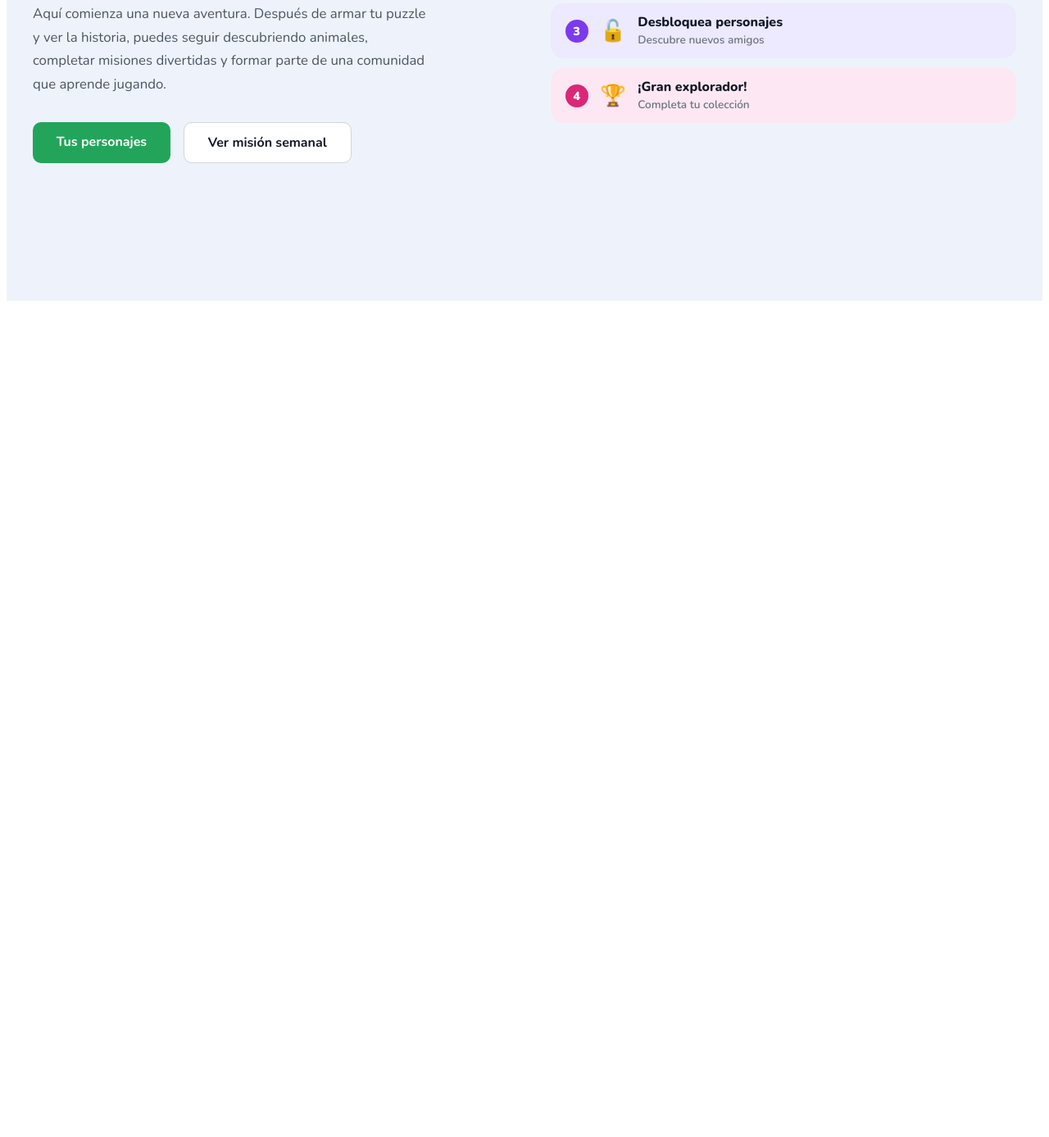
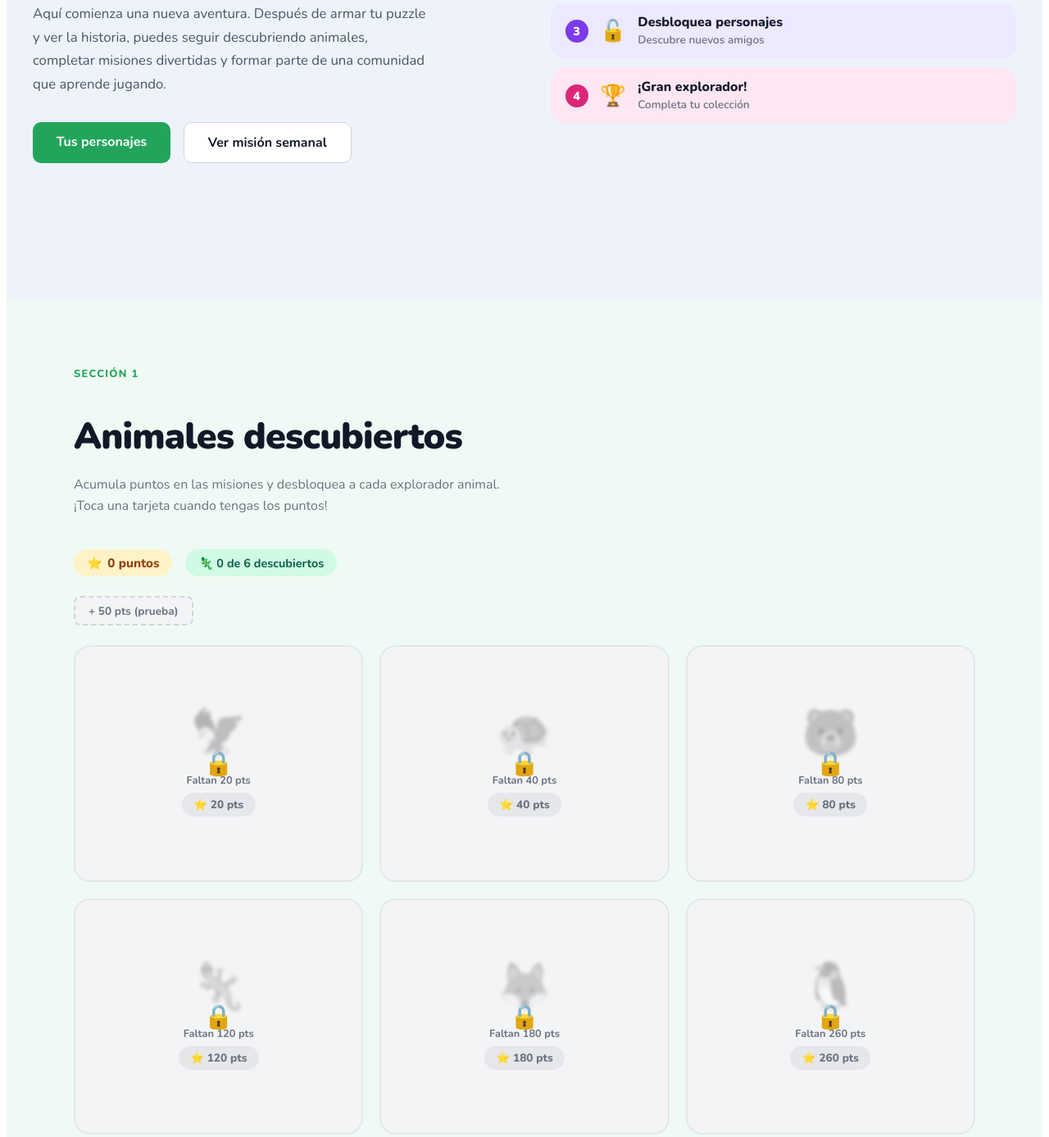
Before and after one commit to AlexSpaceDev/clubdeexploradores, an Astro site: page / in a window 1280 px wide. Shown: the part 441-1828 px from the top of the page at 82% size. Before the commit the page ends 816 px from the top, so only its background shows below. Built offline with nearby package versions, Linux system fonts and the light colour scheme; Astro itself is replaced by a stand-in of ours.

Commit message:
feat: zustand, farmer motion instalado y creación/funcionalidad de animales section

```diff
--- a/package.json
+++ b/package.json
@@ -17,8 +17,10 @@
     "@types/react": "^19.2.14",
     "@types/react-dom": "^19.2.3",
     "astro": "^6.1.1",
+    "framer-motion": "^12.38.0",
     "react": "^19.2.4",
     "react-dom": "^19.2.4",
-    "tailwindcss": "^4.2.2"
+    "tailwindcss": "^4.2.2",
+    "zustand": "^5.0.12"
   }
 }
--- /dev/null
+++ b/src/components/AnimalCard.tsx
@@ -0,0 +1,141 @@
+import { motion, AnimatePresence } from 'framer-motion';
+import { useEffect } from 'react';
+import type { Animal } from '../data/animals';
+import type { AnimalStatus } from '../store/explorerStore';
+import { useExplorerStore } from '../store/explorerStore';
+
+interface Props {
+  animal: Animal;
+  status: AnimalStatus;
+  points: number;
+}
+
+export default function AnimalCard({ animal, status, points }: Props) {
+  const { unlockAnimal, setUnlocked } = useExplorerStore();
+
+  const canUnlock = points >= animal.costo;
+
+  // Cuando termina la animación de desbloqueo, marcamos como unlocked
+  useEffect(() => {
+    if (status === 'unlocking') {
+      const timer = setTimeout(() => {
+        setUnlocked(animal.id);
+      }, 1400);
+      return () => clearTimeout(timer);
+    }
+  }, [status]);
+
+  const handleClick = () => {
+    if (status === 'locked' && canUnlock) {
+      unlockAnimal(animal.id, animal.costo);
+    }
+  };
+
+  return (
+    <motion.div
+      layout
+      className="animal-card-wrapper"
+      style={{ '--accent': animal.accentColor, '--bg': animal.color } as React.CSSProperties}
+    >
+      {/* ── LOCKED ── */}
+      {status === 'locked' && (
+        <motion.div
+          className={`animal-card locked ${canUnlock ? 'can-unlock' : ''}`}
+          onClick={handleClick}
+          whileHover={canUnlock ? { scale: 1.03 } : {}}
+          whileTap={canUnlock ? { scale: 0.97 } : {}}
+          title={canUnlock ? 'Toca para desbloquear' : ''}
+        >
+          <div className="card-emoji blurred">
+            {animal.emoji}
+          </div>
+          <div className="lock-icon">🔒</div>
+          <div className="card-cost">
+            <span className="cost-label">
+              {canUnlock ? '¡Listo para desbloquear!' : `Faltan ${animal.costo - points} pts`}
+            </span>
+            <span className="cost-badge" style={{ background: canUnlock ? '#22c55e' : '#e5e7eb', color: canUnlock ? '#fff' : '#6b7280' }}>
+              ⭐ {animal.costo} pts
+            </span>
+          </div>
+        </motion.div>
+      )}
+
+      {/* ── UNLOCKING (animación) ── */}
+      {status === 'unlocking' && (
+        <motion.div
+          className="animal-card unlocking"
+          initial={{ scale: 1 }}
+          animate={{
+            scale: [1, 1.05, 0.98, 1.06, 0.99, 1],
+            rotate: [0, -3, 3, -2, 2, 0],
+            backgroundColor: ['#e5e7eb', '#fef08a', '#bbf7d0', '#e5e7eb'],
+          }}
+          transition={{ duration: 1.4, ease: 'easeInOut' }}
+        >
+          <motion.div
+            className="card-emoji"
+            animate={{ scale: [0.8, 1.3, 1], rotate: [0, 15, -10, 0] }}
+            transition={{ duration: 1.2, delay: 0.2 }}
+          >
+            {animal.emoji}
+          </motion.div>
+          <motion.p
+            className="unlocking-text"
+            initial={{ opacity: 0, y: 10 }}
+            animate={{ opacity: 1, y: 0 }}
+            transition={{ delay: 0.4 }}
+          >
+            ✨ ¡Desbloqueado!
+          </motion.p>
+        </motion.div>
+      )}
+
+      {/* ── UNLOCKED ── */}
+      {status === 'unlocked' && (
+        <motion.div
+          className="animal-card unlocked"
+          style={{ background: animal.color }}
+          initial={{ opacity: 0, y: 20, scale: 0.95 }}
+          animate={{ opacity: 1, y: 0, scale: 1 }}
+          transition={{ duration: 0.5, ease: 'easeOut' }}
+        >
+          {/* Imagen placeholder */}
+          <div className="animal-image-placeholder">
+            <span className="card-emoji">{animal.emoji}</span>
+            <span className="placeholder-label">Foto próximamente</span>
+          </div>
+
+          <div className="card-info">
+            <div className="card-header">
+              <h3 className="animal-name">{animal.nombre}</h3>
+              <span className="animal-tag" style={{ background: animal.accentColor }}>
+                {animal.descripcionCorta}
+              </span>
+            </div>
+
+            <p className="animal-desc">{animal.descripcion}</p>
+
+            <div className="animal-stats">
+              <div className="stat">
+                <span className="stat-icon">⚖️</span>
+                <span className="stat-value">{animal.stats.peso}</span>
+                <span className="stat-label">peso</span>
+              </div>
+              <div className="stat">
+                <span className="stat-icon">📏</span>
+                <span className="stat-value">{animal.stats.longitud}</span>
+                <span className="stat-label">longitud</span>
+              </div>
+              <div className="stat">
+                <span className="stat-icon">🌿</span>
+                <span className="stat-value">{animal.stats.habitat}</span>
+                <span className="stat-label">hábitat</span>
+              </div>
+            </div>
+          </div>
+        </motion.div>
+      )}
+    </motion.div>
+  );
+}
--- /dev/null
+++ b/src/components/AnimalGrid.tsx
@@ -0,0 +1,54 @@
+import { useEffect } from 'react';
+import { animals } from '../data/animals';
+import { useExplorerStore } from '../store/explorerStore';
+import AnimalCard from './AnimalCard';
+
+export default function AnimalGrid() {
+  const { points, animals: animalStates, initAnimals, addPoints } = useExplorerStore();
+
+  // Registra animales en el store si es primera vez
+  useEffect(() => {
+    initAnimals(animals.map((a) => a.id));
+  }, []);
+
+  const unlockedCount = animalStates.filter((a) => a.status === 'unlocked').length;
+
+  return (
+    <div className="animal-grid-wrapper">
+      {/* Header con puntos y contador */}
+      <div className="grid-header">
+        <div className="points-badge">
+          <span>⭐</span>
+          <span>{points} puntos</span>
+        </div>
+        <div className="unlocked-badge">
+          🦎 {unlockedCount} de {animals.length} descubiertos
+        </div>
+      </div>
+
+      {/* Botón temporal para testing — quitar en producción */}
+      <button
+        className="test-btn"
+        onClick={() => addPoints(50)}
+      >
+        + 50 pts (prueba)
+      </button>
+
+      {/* Grid de tarjetas */}
+      <div className="animals-grid">
+        {animals.map((animal) => {
+          const state = animalStates.find((a) => a.id === animal.id);
+          const status = state?.status ?? 'locked';
+          return (
+            <AnimalCard
+              key={animal.id}
+              animal={animal}
+              status={status}
+              points={points}
+            />
+          );
+        })}
+      </div>
+    </div>
+  );
+}
--- /dev/null
+++ b/src/components/AnimalesSection.astro
@@ -0,0 +1,295 @@
+---
+import AnimalGrid from './AnimalGrid';
+---
+
+<section class="animales-section">
+  <div class="animales-inner">
+
+    <div class="section-label">SECCIÓN 1</div>
+    <h2 class="section-title">Animales descubiertos</h2>
+    <p class="section-subtitle">
+      Acumula puntos en las misiones y desbloquea a cada explorador animal. ¡Toca una tarjeta cuando tengas los puntos!
+    </p>
+
+    <!-- React island con toda la lógica -->
+    <AnimalGrid client:load />
+
+  </div>
+</section>
+
+<style>
+  .animales-section {
+    background: #f0faf4;
+    padding: 5rem 1.5rem;
+    font-family: 'Nunito', sans-serif;
+  }
+
+  .animales-inner {
+    max-width: 1100px;
+    margin: 0 auto;
+  }
+
+  .section-label {
+    font-size: 0.8rem;
+    font-weight: 800;
+    letter-spacing: 0.1em;
+    color: #22a55b;
+    text-transform: uppercase;
+    margin-bottom: 0.5rem;
+  }
+
+  .section-title {
+    font-size: clamp(1.8rem, 4vw, 2.8rem);
+    font-weight: 900;
+    color: #111827;
+    margin-bottom: 0.75rem;
+    letter-spacing: -0.02em;
+  }
+
+  .section-subtitle {
+    font-size: 1rem;
+    color: #6b7280;
+    max-width: 560px;
+    line-height: 1.6;
+    margin-bottom: 2.5rem;
+  }
+
+  /* Estilos del grid y tarjetas — scoped aquí para no contaminar */
+  :global(.animal-grid-wrapper) {
+    display: flex;
+    flex-direction: column;
+    gap: 1.5rem;
+  }
+
+  :global(.grid-header) {
+    display: flex;
+    align-items: center;
+    gap: 1rem;
+    flex-wrap: wrap;
+  }
+
+  :global(.points-badge) {
+    display: flex;
+    align-items: center;
+    gap: 0.4rem;
+    background: #fef3c7;
+    color: #92400e;
+    font-weight: 800;
+    font-size: 0.95rem;
+    padding: 0.4rem 1rem;
+    border-radius: 999px;
+  }
+
+  :global(.unlocked-badge) {
+    background: #d1fae5;
+    color: #065f46;
+    font-weight: 700;
+    font-size: 0.9rem;
+    padding: 0.4rem 1rem;
+    border-radius: 999px;
+  }
+
+  :global(.test-btn) {
+    background: #f3f4f6;
+    border: 2px dashed #d1d5db;
+    color: #6b7280;
+    font-family: 'Nunito', sans-serif;
+    font-weight: 700;
+    font-size: 0.85rem;
+    padding: 0.4rem 1rem;
+    border-radius: 8px;
+    cursor: pointer;
+    width: fit-content;
+    transition: background 0.2s;
+  }
+
+  :global(.test-btn:hover) {
+    background: #e5e7eb;
+  }
+
+  :global(.animals-grid) {
+    display: grid;
+    grid-template-columns: repeat(auto-fill, minmax(280px, 1fr));
+    gap: 1.25rem;
+  }
+
+  /* Tarjeta base */
+  :global(.animal-card) {
+    border-radius: 20px;
+    padding: 1.4rem;
+    font-family: 'Nunito', sans-serif;
+    display: flex;
+    flex-direction: column;
+    gap: 0.75rem;
+    min-height: 240px;
+    position: relative;
+    overflow: hidden;
+  }
+
+  /* LOCKED */
+  :global(.animal-card.locked) {
+    background: #f3f4f6;
+    border: 2px solid #e5e7eb;
+    align-items: center;
+    justify-content: center;
+    text-align: center;
+    cursor: not-allowed;
+  }
+
+  :global(.animal-card.locked.can-unlock) {
+    cursor: pointer;
+    border-color: #22c55e;
+    background: #f0fdf4;
+  }
+
+  :global(.card-emoji) {
+    font-size: 3.5rem;
+    line-height: 1;
+  }
+
+  :global(.blurred) {
+    filter: grayscale(1) blur(2px) opacity(0.35);
+  }
+
+  :global(.lock-icon) {
+    font-size: 1.8rem;
+    position: absolute;
+    top: 50%;
+    left: 50%;
+    transform: translate(-50%, -50%);
+  }
+
+  :global(.card-cost) {
+    display: flex;
+    flex-direction: column;
+    align-items: center;
+    gap: 0.4rem;
+    margin-top: 0.5rem;
+  }
+
+  :global(.cost-label) {
+    font-size: 0.8rem;
+    font-weight: 700;
+    color: #6b7280;
+  }
+
+  :global(.cost-badge) {
+    font-size: 0.85rem;
+    font-weight: 800;
+    padding: 0.3rem 0.9rem;
+    border-radius: 999px;
+    transition: background 0.3s, color 0.3s;
+  }
+
+  /* UNLOCKING */
+  :global(.animal-card.unlocking) {
+    align-items: center;
+    justify-content: center;
+    text-align: center;
+  }
+
+  :global(.unlocking-text) {
+    font-size: 1.1rem;
+    font-weight: 900;
+    color: #15803d;
+  }
+
+  /* UNLOCKED */
+  :global(.animal-card.unlocked) {
+    gap: 0.6rem;
+  }
+
+  :global(.animal-image-placeholder) {
+    background: rgba(255,255,255,0.5);
+    border-radius: 14px;
+    height: 120px;
+    display: flex;
+    flex-direction: column;
+    align-items: center;
+    justify-content: center;
+    gap: 0.4rem;
+  }
+
+  :global(.placeholder-label) {
+    font-size: 0.7rem;
+    font-weight: 600;
+    color: #9ca3af;
+  }
+
+  :global(.card-info) {
+    display: flex;
+    flex-direction: column;
+    gap: 0.5rem;
+  }
+
+  :global(.card-header) {
+    display: flex;
+    align-items: center;
+    gap: 0.5rem;
+    flex-wrap: wrap;
+  }
+
+  :global(.animal-name) {
+    font-size: 1.15rem;
+    font-weight: 900;
+    color: #111827;
+  }
+
+  :global(.animal-tag) {
+    font-size: 0.7rem;
+    font-weight: 800;
+    color: #fff;
+    padding: 0.2rem 0.6rem;
+    border-radius: 999px;
+    letter-spacing: 0.01em;
+  }
+
+  :global(.animal-desc) {
+    font-size: 0.82rem;
+    color: #374151;
+    line-height: 1.5;
+    font-weight: 600;
+  }
+
+  :global(.animal-stats) {
+    display: flex;
+    gap: 0.5rem;
+    margin-top: 0.25rem;
+    flex-wrap: wrap;
+  }
+
+  :global(.stat) {
+    background: rgba(255,255,255,0.6);
+    border-radius: 10px;
+    padding: 0.35rem 0.6rem;
+    display: flex;
+    flex-direction: column;
+    align-items: center;
+    gap: 0.1rem;
+    flex: 1;
+    min-width: 60px;
+  }
+
+  :global(.stat-icon) {
+    font-size: 0.85rem;
+  }
+
+  :global(.stat-value) {
+    font-size: 0.8rem;
+    font-weight: 800;
+    color: #111827;
+  }
+
+  :global(.stat-label) {
+    font-size: 0.65rem;
+    font-weight: 600;
+    color: #6b7280;
+    text-transform: uppercase;
+  }
+
+  @media (max-width: 640px) {
+    :global(.animals-grid) {
+      grid-template-columns: 1fr 1fr;
+    }
+  }
+</style>
--- /dev/null
+++ b/src/data/animals.ts
@@ -0,0 +1,84 @@
+export interface Animal {
+  id: string;
+  nombre: string;
+  emoji: string;
+  costo: number;
+  descripcion: string;
+  descripcionCorta: string;
+  stats: {
+    peso: string;
+    longitud: string;
+    habitat: string;
+  };
+  color: string;       // fondo de tarjeta desbloqueada
+  accentColor: string; // badges y detalles
+}
+
+export const animals: Animal[] = [
+  {
+    id: 'condor-andino',
+    nombre: 'Cóndor Andino',
+    emoji: '🦅',
+    costo: 20,
+    descripcion: 'El rey de los cielos andinos. Con sus enormes alas planea sobre las montañas sin casi mover un músculo.',
+    descripcionCorta: 'Sabio y valiente',
+    stats: { peso: '11 kg', longitud: '1.3 m', habitat: 'Andes' },
+    color: '#e0f2fe',
+    accentColor: '#0284c7',
+  },
+  {
+    id: 'tortuga-galapagos',
+    nombre: 'Tortuga Galápagos',
+    emoji: '🐢',
+    costo: 40,
+    descripcion: 'Puede vivir más de 100 años. Es una de las criaturas más antiguas y pacientes del planeta.',
+    descripcionCorta: 'Lenta pero sabia',
+    stats: { peso: '250 kg', longitud: '1.8 m', habitat: 'Galápagos' },
+    color: '#d1fae5',
+    accentColor: '#059669',
+  },
+  {
+    id: 'oso-anteojos',
+    nombre: 'Oso de Anteojos',
+    emoji: '🐻',
+    costo: 80,
+    descripcion: 'El único oso de Sudamérica. Vive en los bosques nublados y tiene manchas únicas como huellas digitales.',
+    descripcionCorta: 'Fuerte y curioso',
+    stats: { peso: '140 kg', longitud: '1.7 m', habitat: 'Páramo' },
+    color: '#fef3c7',
+    accentColor: '#d97706',
+  },
+  {
+    id: 'iguana-marina',
+    nombre: 'Iguana Marina',
+    emoji: '🦎',
+    costo: 120,
+    descripcion: 'La única iguana del mundo que nada en el océano. Se calienta al sol después de cada zambullida.',
+    descripcionCorta: 'Fría y misteriosa',
+    stats: { peso: '1.5 kg', longitud: '1.4 m', habitat: 'Galápagos' },
+    color: '#f3e8ff',
+    accentColor: '#7c3aed',
+  },
+  {
+    id: 'lobo-paramo',
+    nombre: 'Lobo de Páramo',
+    emoji: '🦊',
+    costo: 180,
+    descripcion: 'Ágil y astuto, recorre el páramo andino en busca de alimento. Sus orejas grandes captan el menor sonido.',
+    descripcionCorta: 'Curioso y veloz',
+    stats: { peso: '7 kg', longitud: '0.9 m', habitat: 'Páramo' },
+    color: '#fce7f3',
+    accentColor: '#db2777',
+  },
+  {
+    id: 'pinguino-galapagos',
+    nombre: 'Pingüino Galápagos',
+    emoji: '🐧',
+    costo: 260,
+    descripcion: 'El único pingüino que vive en el trópico. Nada a gran velocidad y es el más pequeño del Pacífico.',
+    descripcionCorta: 'Veloz en el agua',
+    stats: { peso: '2.5 kg', longitud: '0.5 m', habitat: 'Galápagos' },
+    color: '#e0f2fe',
+    accentColor: '#0369a1',
+  },
+];
--- a/src/pages/index.astro
+++ b/src/pages/index.astro
@@ -1,8 +1,10 @@
 ---
 import Layout from '../layouts/Layout.astro';
 import Hero from '../components/Hero.astro';
+import AnimalesSection from '../components/AnimalesSection.astro';
 ---
 
 <Layout>
   <Hero />
+  <AnimalesSection />
 </Layout>
--- /dev/null
+++ b/src/store/explorerStore.ts
@@ -0,0 +1,66 @@
+import { create } from 'zustand';
+import { persist } from 'zustand/middleware';
+
+export type AnimalStatus = 'locked' | 'unlocking' | 'unlocked';
+
+export interface AnimalState {
+  id: string;
+  status: AnimalStatus;
+}
+
+interface ExplorerStore {
+  points: number;
+  animals: AnimalState[];
+
+  // Acciones
+  addPoints: (amount: number) => void;
+  initAnimals: (ids: string[]) => void;
+  unlockAnimal: (id: string, cost: number) => void;
+  setUnlocked: (id: string) => void;
+}
+
+export const useExplorerStore = create<ExplorerStore>()(
+  persist(
+    (set, get) => ({
+      points: 0,
+      animals: [],
+
+      addPoints: (amount) =>
+        set((state) => ({ points: state.points + amount })),
+
+      initAnimals: (ids) => {
+        const current = get().animals;
+        // Solo inicializa animales que aún no existen en el store
+        const newAnimals = ids
+          .filter((id) => !current.find((a) => a.id === id))
+          .map((id) => ({ id, status: 'locked' as AnimalStatus }));
+        if (newAnimals.length > 0) {
+          set((state) => ({ animals: [...state.animals, ...newAnimals] }));
+        }
+      },
+
+      unlockAnimal: (id, cost) => {
+        const { points, animals } = get();
+        const animal = animals.find((a) => a.id === id);
+        if (!animal || animal.status !== 'locked' || points < cost) return;
+
+        set((state) => ({
+          points: state.points - cost,
+          animals: state.animals.map((a) =>
+            a.id === id ? { ...a, status: 'unlocking' } : a
+          ),
+        }));
+      },
+
+      setUnlocked: (id) =>
+        set((state) => ({
+          animals: state.animals.map((a) =>
+            a.id === id ? { ...a, status: 'unlocked' } : a
+          ),
+        })),
+    }),
+    {
+      name: 'explorer-store', // clave en localStorage
+    }
+  )
+);
```
Also changed, not shown: 1 other file.
